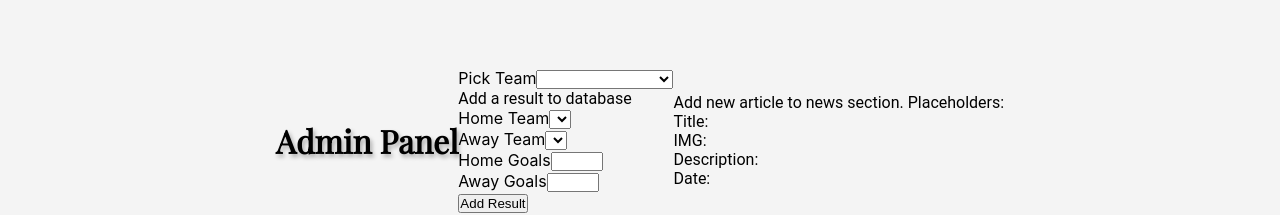
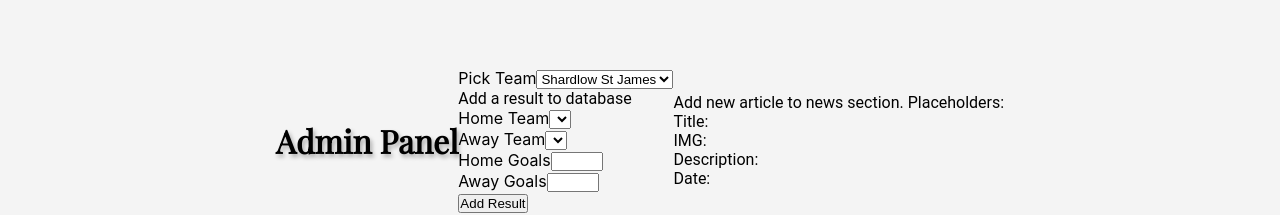
Before and after one commit to paulg44/shardlow_st_james, a React (Create React App) app in the folder ssj/: page /controlPanel in a window 1280 px wide. Shown: the part 260-475 px from the top of the page. Built offline with nearby package versions, Linux system fonts and the light colour scheme.

Commit message:
make arrays into objects, so I can map properly with an id key

```diff
--- a/ssj/src/Components/Admin/ControlPanel/ControlPanel.js
+++ b/ssj/src/Components/Admin/ControlPanel/ControlPanel.js
@@ -10,10 +10,28 @@ function AdminControlPanel() {
      - create function for adding to database
   */
 
+  const selectATeam = [
+    { id: 1, name: "Shardlow St James" },
+    { id: 2, name: "Shardlow U15's" },
+    { id: 3, name: "Shardlow Vets" },
+  ];
+
   // Teams Arrays
-  const firstTeams = ["shardlow", "derby", "milan"];
-  const U15sTeams = ["shardlow", "forest", "leeds"];
-  const vetsTeams = ["shardlow", "donnington", "magpies"];
+  const firstTeams = [
+    { id: 1, name: "Shardlow St James" },
+    { id: 2, name: "Derby County" },
+    { id: 3, name: "Aresnal" },
+  ];
+  const U15sTeams = [
+    { id: 1, name: "Shardlow U15's" },
+    { id: 2, name: "Inter Milan" },
+    { id: 3, name: "Real Madrid" },
+  ];
+  const vetsTeams = [
+    { id: 1, name: "Shardlow Vets" },
+    { id: 2, name: "Barcelona" },
+    { id: 3, name: "PSG" },
+  ];
 
   // States
   const [selectedTeam, setSelectedTeam] = useState("");
@@ -53,10 +71,9 @@ function AdminControlPanel() {
               onChange={selectTeam}
             >
               {/* Once I've picked a team can I then pick the home and away teams from a specific array? */}
-              <option></option>
-              <option value="Shardlow St James">Shardlow St James</option>
-              <option value="Shardlow U15's">Shardlow U15's</option>
-              <option value="Shardlow Vets">Shardlow Vets</option>
+              {selectATeam.map((team) => (
+                <option key={team.id}>{team.name}</option>
+              ))}
             </Form.Select>
           </Form.Group>
           <p>Add a result to database</p>
@@ -66,7 +83,7 @@ function AdminControlPanel() {
             <Form.Label>Home Team</Form.Label>
             <Form.Select aria-label="Home Team">
               {teamList.map((team) => (
-                <option key={team.id}>{team}</option>
+                <option key={team.id}>{team.name}</option>
               ))}
             </Form.Select>
           </Form.Group>
@@ -76,7 +93,7 @@ function AdminControlPanel() {
             <Form.Label>Away Team</Form.Label>
             <Form.Select aria-label="Away Team">
               {teamList.map((team) => (
-                <option key={team.id}>{team}</option>
+                <option key={team.id}>{team.name}</option>
               ))}
             </Form.Select>
           </Form.Group>
```
